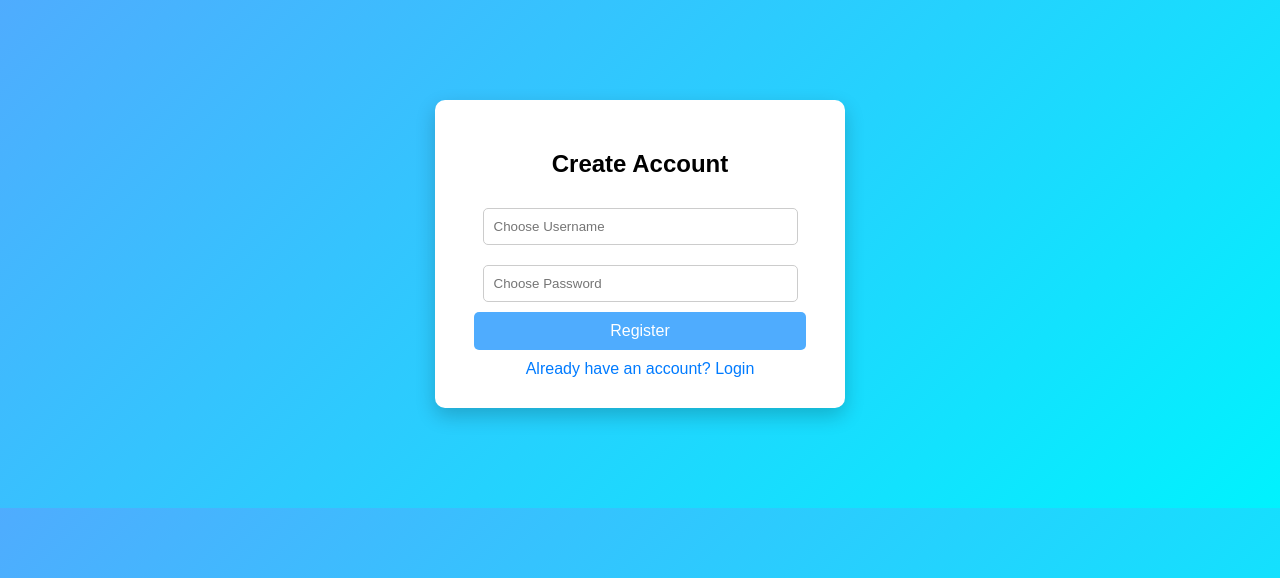
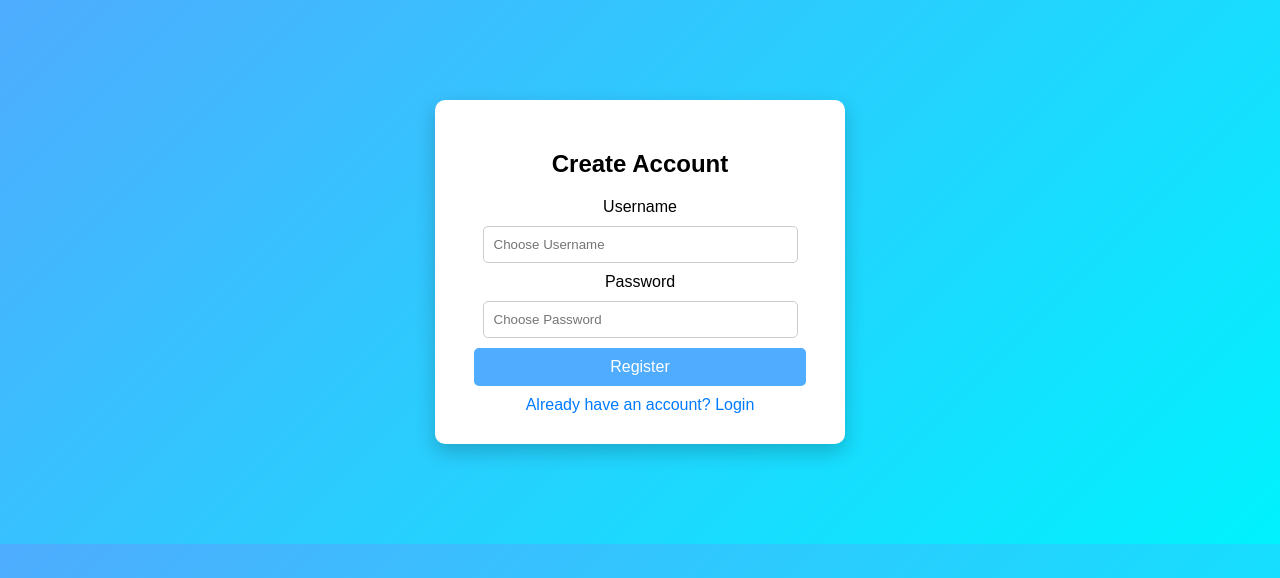
Before and after one commit to RAHUL4155/flask-auth-system, a Flask app: page /register in a window 1280 px wide. Shown: the top 578 px of the page. Run offline with Flask 3, Linux system fonts and the light colour scheme.

Commit message:
Add labels to register form

```diff
--- a/templates/register.html
+++ b/templates/register.html
@@ -3,15 +3,19 @@
 <head>
     <meta charset="UTF-8">
     <meta name="viewport" content="width=device-width, initial-scale=1.0">
-    <title>Register</title>
+    <title>Register - Flask Auth</title>
     <link rel="stylesheet" href="{{ url_for('static', filename='style.css') }}">
 </head>
 <body>
 <div class="container">
     <h2>Create Account</h2>
     <form method="POST">
-        <input type="text" name="username" placeholder="Choose Username" autocomplete="username" required>
-        <input type="password" name="password" placeholder="Choose Password" autocomplete="new-password" required>
+        <label for="username">Username</label>
+        <input id="username" type="text" name="username" placeholder="Choose Username" autocomplete="username" required>
+
+        <label for="password">Password</label>
+        <input id="password" type="password" name="password" placeholder="Choose Password" autocomplete="new-password" required>
+
         <button type="submit">Register</button>
     </form>
     <a href="{{ url_for('login') }}">Already have an account? Login</a>
```
